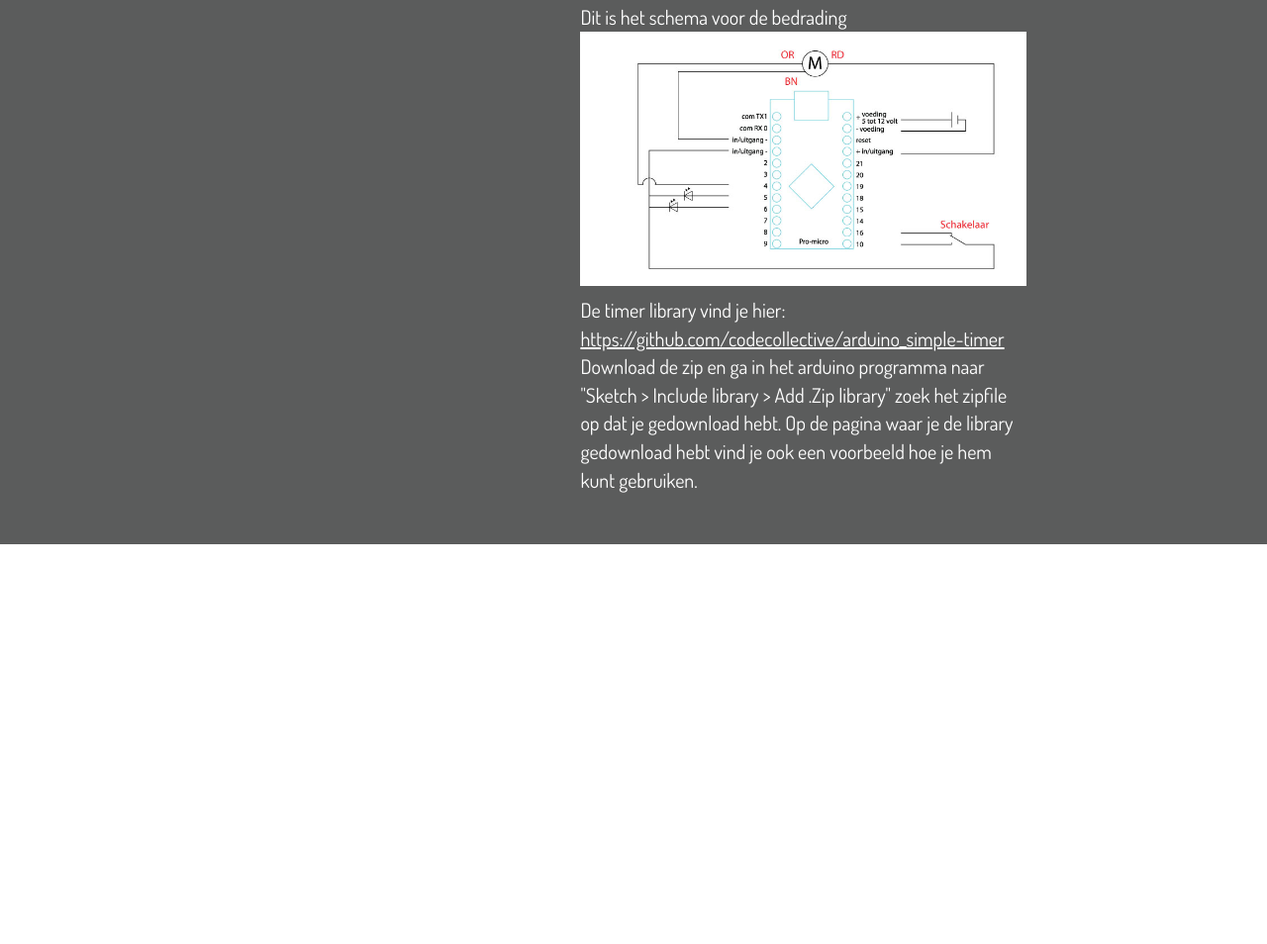
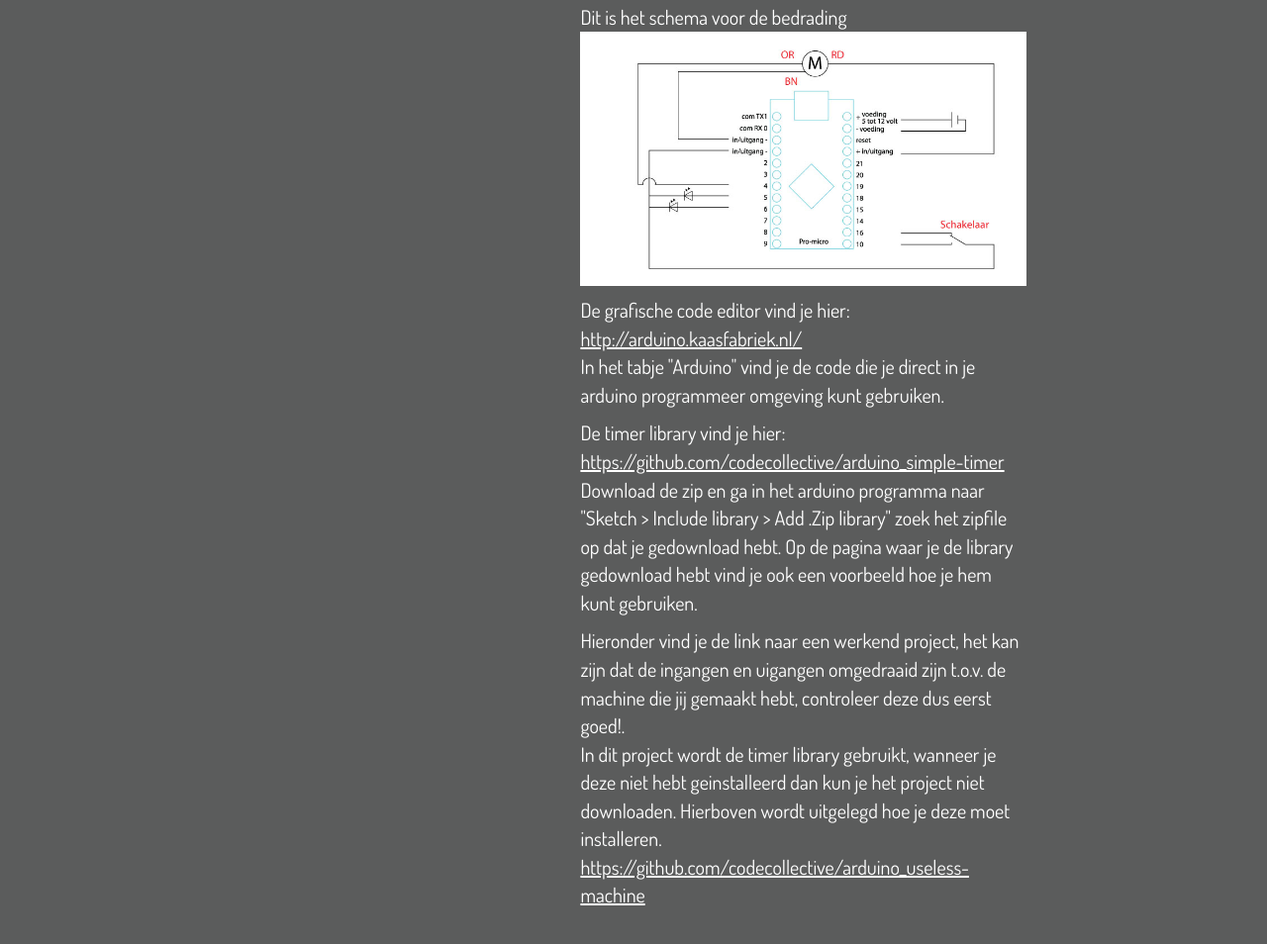
Before and after one commit to codecollective/codecollective.github.io, a plain HTML site: page index.html in a window 1280 px wide. Shown: the part 2089-3043 px from the top of the page at 99% size. Before the commit the page ends 2639 px from the top, so only its background shows below. Drawn offline with Linux system fonts and the light colour scheme.

Commit message:
Aanpassingen in de opmaak van stap 3"

```diff
--- a/index.html
+++ b/index.html
@@ -95,10 +95,18 @@
               <p>Dit is het schema voor de bedrading<br>
                 <img src="img/promicro_wiring.jpg" width="100%"/>
               </p>
-
+              <p>De grafische code editor vind je hier:<br>
+                <a href="http://arduino.kaasfabriek.nl/">http://arduino.kaasfabriek.nl/</a><br/>
+                In het tabje "Arduino" vind je de code die je direct in je arduino programmeer omgeving kunt gebruiken.
+              </p>
               <p>De timer library vind je hier:<br>
                 <a href="https://github.com/codecollective/arduino_simple-timer">https://github.com/codecollective/arduino_simple-timer</a><br/>
                 Download de zip en ga in het arduino programma naar "Sketch > Include library > Add .Zip library" zoek het zipfile op dat je gedownload hebt. Op de pagina waar je de library gedownload hebt vind je ook een voorbeeld hoe je hem kunt gebruiken.
+              </p>
+              <p>
+                Hieronder vind je de link naar een werkend project, het kan zijn dat de ingangen en uigangen omgedraaid zijn t.o.v. de machine die jij gemaakt hebt, controleer deze dus eerst goed!.<br/>
+                In dit project wordt de timer library gebruikt, wanneer je deze niet hebt geinstalleerd dan kun je het project niet downloaden. Hierboven wordt uitgelegd hoe je deze moet installeren.
+                <a href="https://github.com/codecollective/arduino_useless-machine">https://github.com/codecollective/arduino_useless-machine</a>
               </p>
             </div>
           </div>
```
